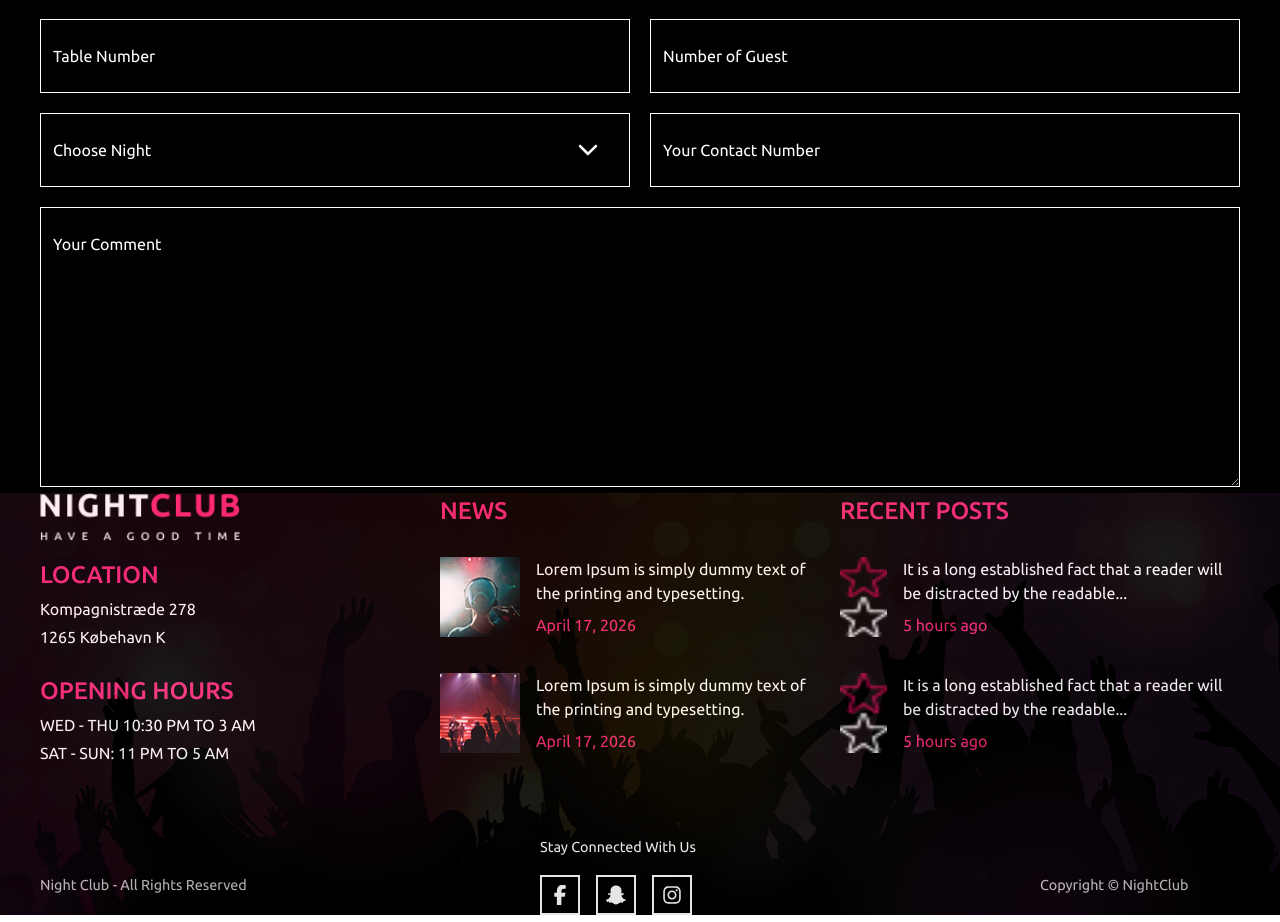
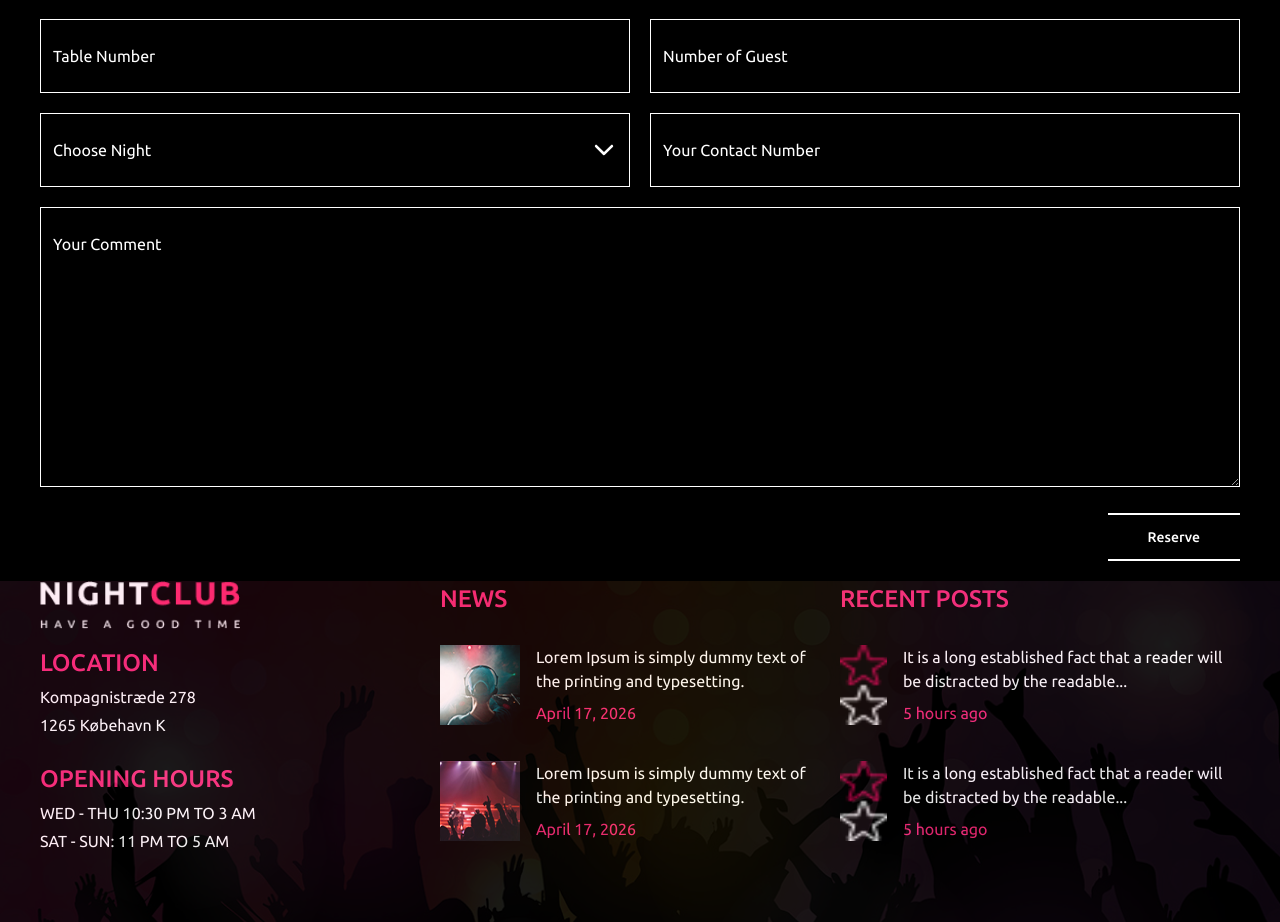
Before and after one commit to NannaDufour/eksamen-3sem, a Next.js app: page /book-table in a window 1280 px wide. Shown: the part 1060-1982 px from the top of the page. Built offline with nearby package versions, Linux system fonts and the light colour scheme.

Commit message:
Tilføj form knap

```diff
--- a/src/app/(routes)/book-table/page.tsx
+++ b/src/app/(routes)/book-table/page.tsx
@@ -4,6 +4,7 @@ import SectionSubTitle from "@/components/SectionSubTitle";
 import TableOverview from "@/components/TableOverview";
 import BookATableForm from "@/components/BookATableForm";
 import Form from "next/form";
+import { Button } from "@/components/ui/button";
 
 export default function Home() {
   return (
@@ -14,6 +15,9 @@ export default function Home() {
         <TableOverview />
         <SectionSubTitle title="BOOK A TABLE" />
         <BookATableForm />
+        <Button variant="formButton" size="formButton">
+          Reserve
+        </Button>
       </Form>
     </section>
   );
--- a/src/components/BookATableForm.tsx
+++ b/src/components/BookATableForm.tsx
@@ -18,7 +18,7 @@ const BookATableForm = () => {
             <option value=""></option>
             <option value=""></option>
           </select>
-          <IoIosArrowDown className="pointer-events-none absolute right-0 top-1/2 -translate-y-1/2 text-secondary-text w-14 h-14 pr-7" />
+          <IoIosArrowDown className="pointer-events-none absolute right-0 top-1/2 -translate-y-1/2 text-secondary-text w-10 h-10 pr-3" />
         </div>
         <FormInput type="phone" name="phone" placeholder="Your Contact Number" />
       </div>
--- a/src/components/ui/button.tsx
+++ b/src/components/ui/button.tsx
@@ -11,7 +11,7 @@ const buttonVariants = cva(
         default: "bg-background/30 text-secondary-text border-2 border-white/30 p-6 hover:bg-primary/80 w-[10em]",
         bookNow: "bg-active-nav text-secondary-text z-10 opacity-0 group-hover:opacity-100",
         secondary: "bg-linear-160 from-btn-gradient-start to-btn-gradient-end text-secondary-text p-6 w-[10em] hover:bg-[color-mix(in_oklch,var(--secondary),var(--foreground)_5%)] aria-expanded:bg-secondary aria-expanded:text-secondary-foreground",
-        ghost: "hover:bg-muted hover:text-foreground aria-expanded:bg-muted aria-expanded:text-foreground dark:hover:bg-muted/50",
+        formButton: "border-y-2 border-x-0 border-white text-secondary-text justify-self-end",
         destructive: "bg-destructive/10 text-destructive hover:bg-destructive/20 focus-visible:border-destructive/40 focus-visible:ring-destructive/20 dark:bg-destructive/20 dark:hover:bg-destructive/30 dark:focus-visible:ring-destructive/40",
         link: "text-primary underline-offset-4 hover:underline",
       },
@@ -25,6 +25,7 @@ const buttonVariants = cva(
         "icon-sm": "size-7 rounded-[min(var(--radius-md),12px)] in-data-[slot=button-group]:rounded-lg",
         "icon-lg": "size-9",
         bookNow: "px-7 py-3",
+        formButton: "py-3 px-10 my-5",
       },
     },
     defaultVariants: {
```
